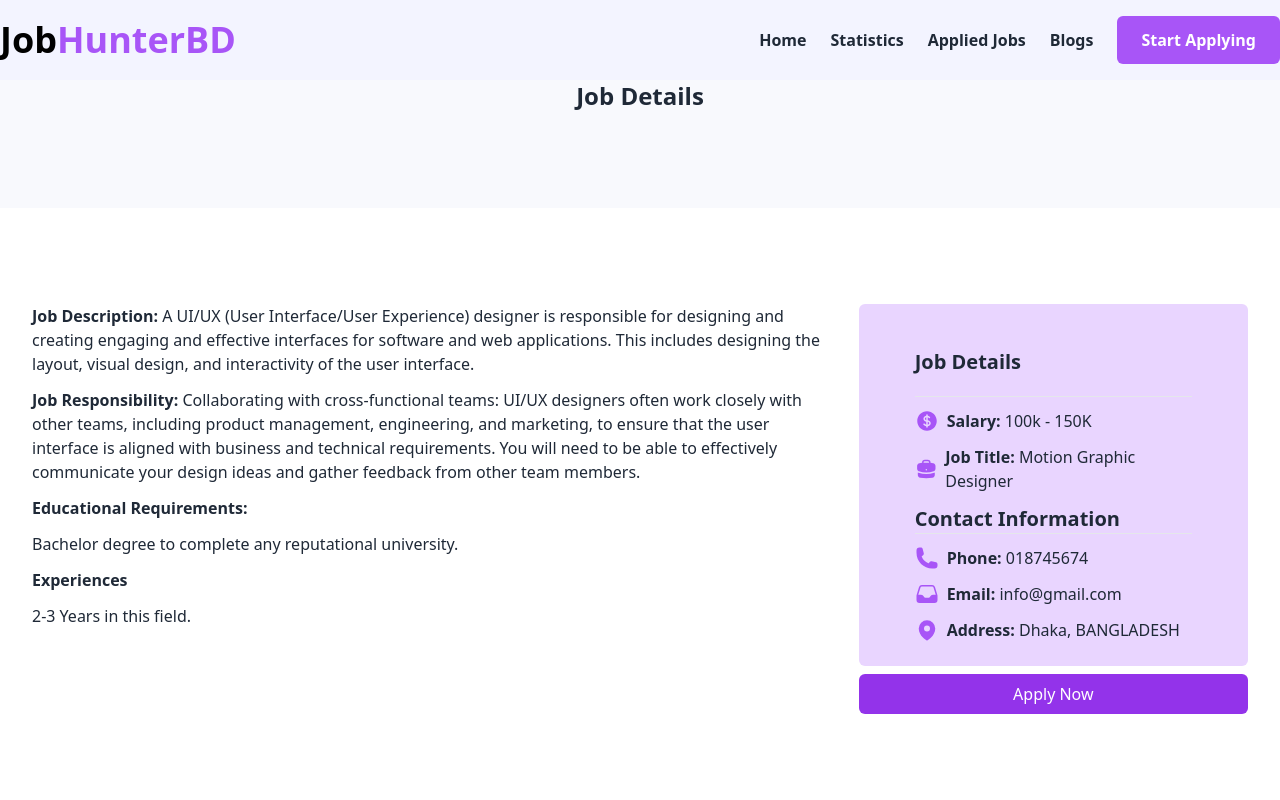
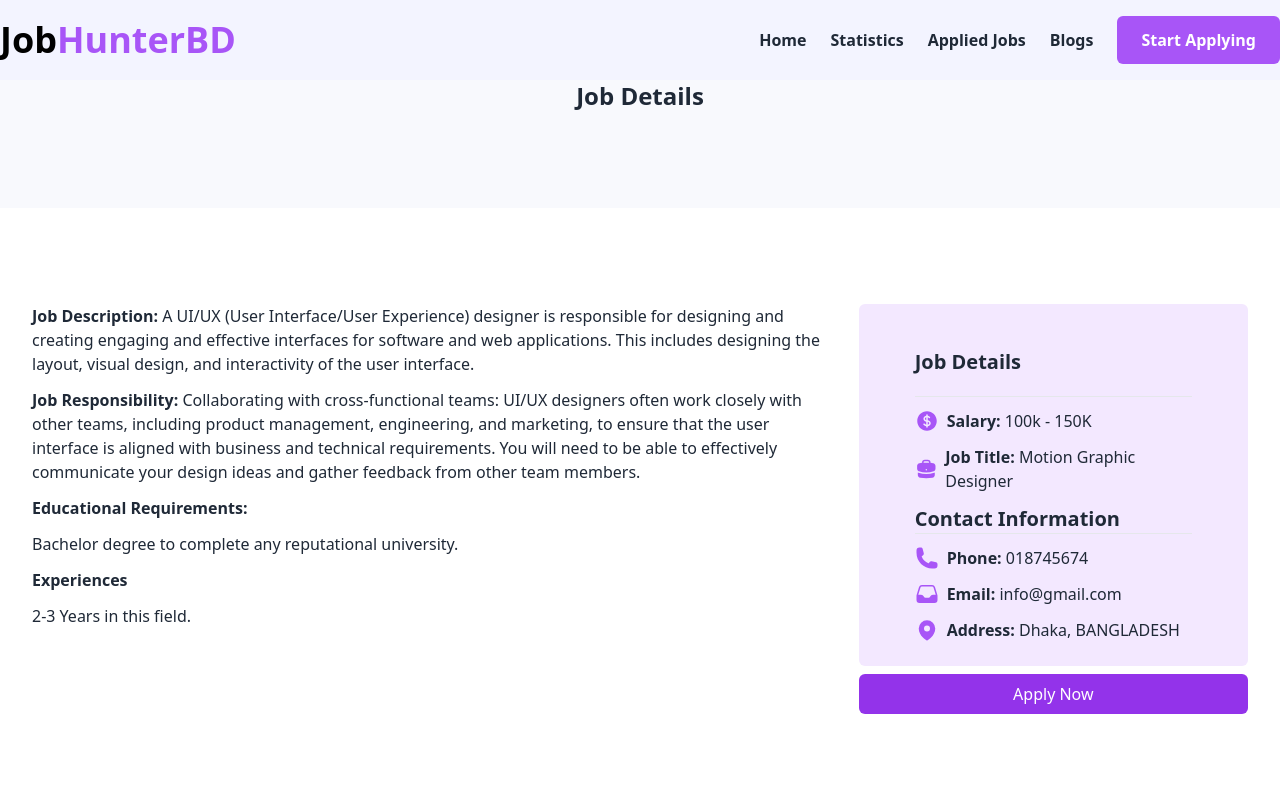
Before and after one commit to nazmulhasannasim333/jobHunter, a React (Vite) app: page /jobdetails/1 in a window 1280 px wide. Shown: the top 800 px of the page. Built offline with nearby package versions, Linux system fonts and the light colour scheme.

Commit message:
complete job details section

```diff
--- a/src/components/JobDetails/JobDetails.jsx
+++ b/src/components/JobDetails/JobDetails.jsx
@@ -45,7 +45,7 @@ const JobDetails = () => {
           </div>
           <div>
             <div>
-              <div className="bg-purple-200 py-6 px-14 rounded-md">
+              <div className="bg-purple-100 py-6 px-14 rounded-md">
                 <h5 className="my-5 font-semibold text-xl">Job Details</h5>
                 <hr />
                 <div className="flex  items-center gap-2 my-3">
```
